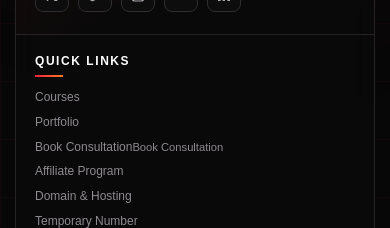
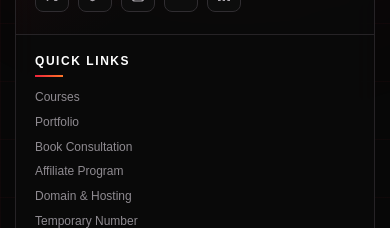
Before and after one commit to Bornorbang/webdesignerng, a Next.js app: page / in a window 390 px wide. Shown: the part 9386-9614 px from the top of the page. Built offline with nearby package versions, Linux system fonts and the light colour scheme; no server answers.

Commit message:
Fix mobile consultation footer label

```diff
--- a/src/app/production-fixes.css
+++ b/src/app/production-fixes.css
@@ -42,6 +42,8 @@
   .site-footer h3 { font-size: 12px !important; }
   .site-footer p,
   .site-footer a { font-size: 12px !important; line-height: 1.65; }
+  .site-footer a[href="/book-consultation/"] { font-size: 0 !important; }
+  .site-footer a[href="/book-consultation/"]::after { font-size: 12px !important; }
   .site-footer .footer-bottom p,
   .site-footer .footer-bottom a,
   .site-footer .footer-bottom span { font-size: 11px !important; }
```
